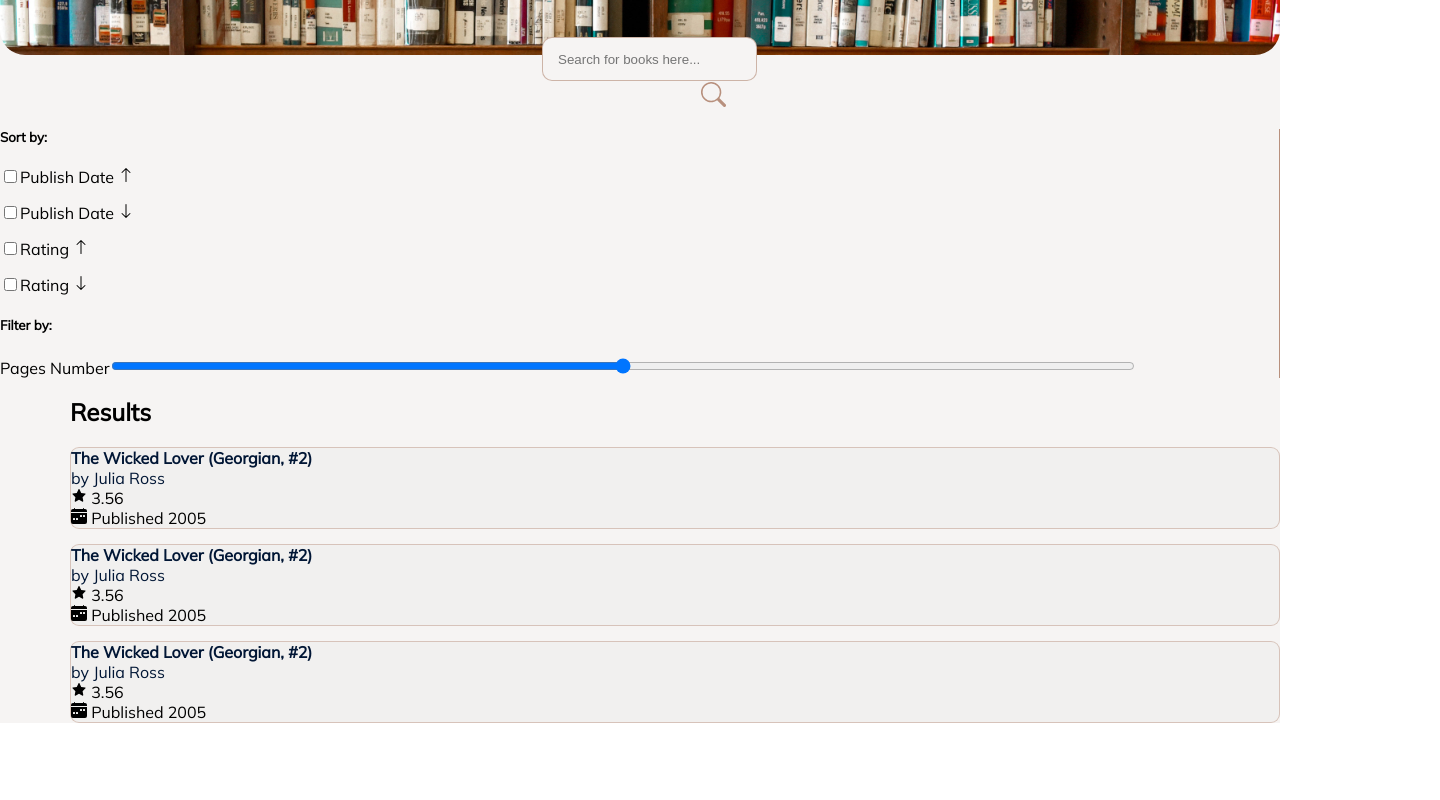
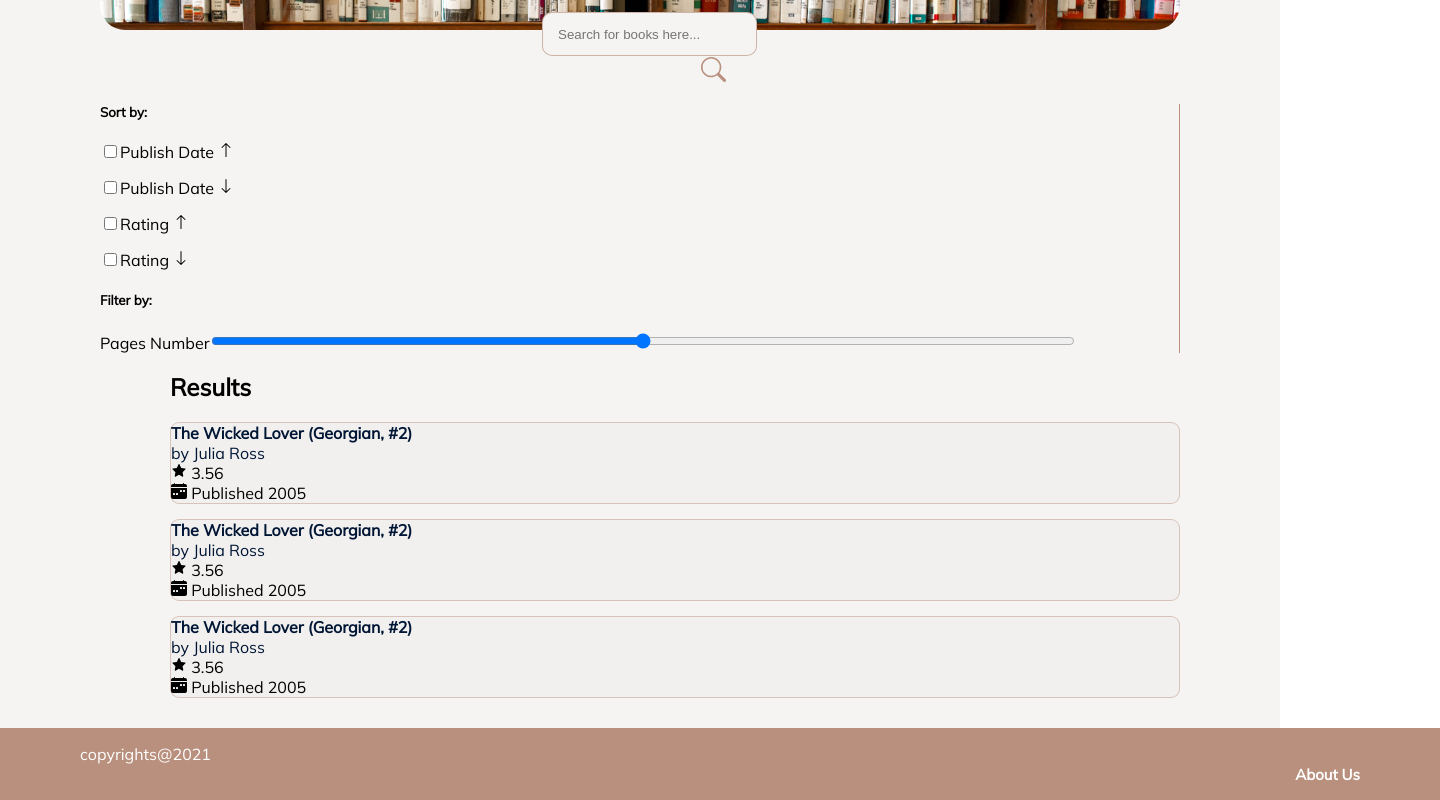
Before and after one commit to filiperecharte/FEUP-PRI, a React (Create React App) app in the folder website/client/: page / in a window 1280 px wide. Shown: the part 205-1005 px from the top of the page, 1440 px wide, since content can reach past the window. Before the commit the page ends 958 px from the top, so only its background shows below. Built offline with nearby package versions, Linux system fonts and the light colour scheme; the HTML template or start-up script is replaced by a standard one.

Commit message:
Add tab title and footer

```diff
--- a/website/client/src/pages/MainPage.js
+++ b/website/client/src/pages/MainPage.js
@@ -2,12 +2,19 @@ import {NavBar} from "../components/Navbar";
 import {Button, Col, Container, Form, Image, Row} from "react-bootstrap";
 import { BsSearch, BsArrowDown, BsArrowUp} from 'react-icons/bs';
 import {BookCard} from "../components/BookCard";
+import {Footer} from "../components/Footer";
+import {useEffect} from "react";
 
 export function MainPage() {
+
+  useEffect(() => {
+    document.title = "Books4You"
+  }, [])
+
   return (
     <>
       <NavBar />
-      <div id="mainPage">
+      <div id="mainPage" className="layout">
         <Form action="#">
           <div className="searchContainer">
             <Image src="/img/books3.jpg"
@@ -61,6 +68,7 @@ export function MainPage() {
           </Container>
         </Form>
       </div>
+      <Footer />
     </>
   )
 }
```
